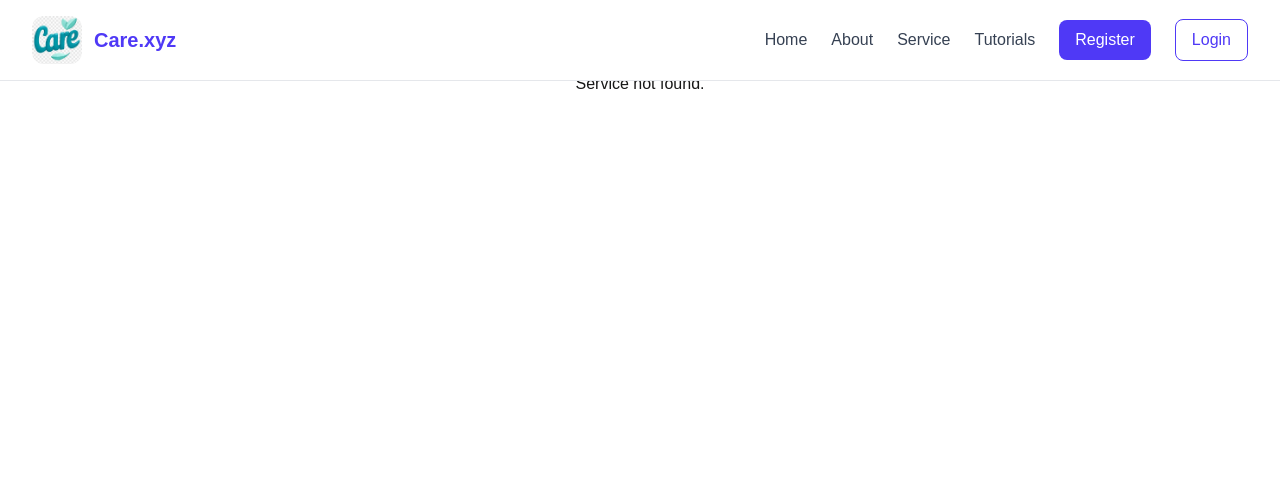
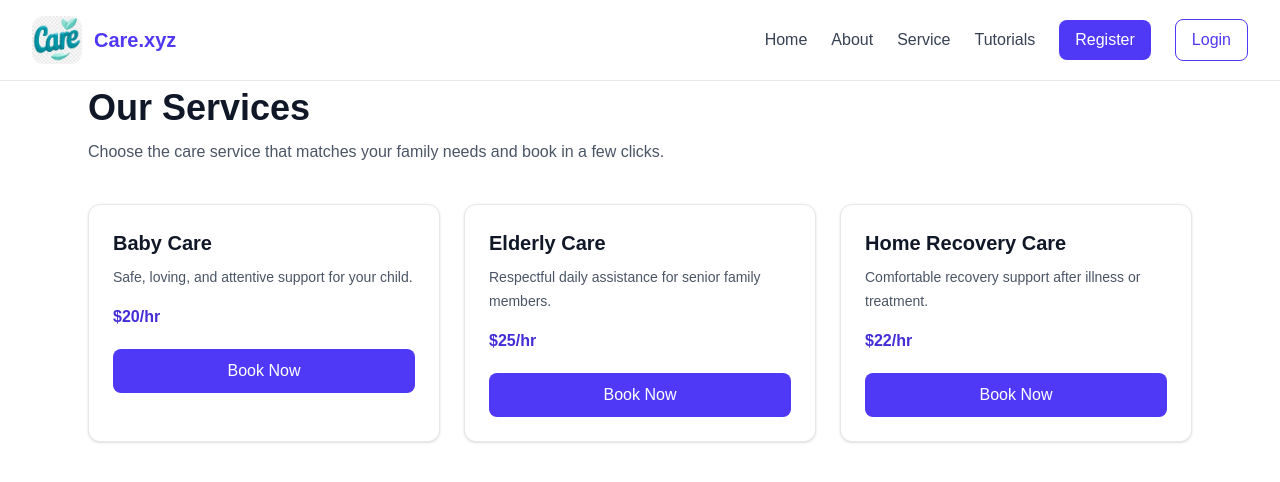
Before and after one commit to deluwarhoisn/my_care_xyz, a Next.js app: page /service in a window 1280 px wide. Before the commit this address had no page. Shown: the top 482 px of the page. Built offline with nearby package versions, Linux system fonts and the light colour scheme.

Commit message:
feat(About, Service, Tutorials): enhance page content and layout for better user experience

```diff
--- a/src/app/about/page.jsx
+++ b/src/app/about/page.jsx
@@ -1,11 +1,33 @@
-import React from 'react';
+import React from "react";
 
-const About = () => {
+const highlights = [
+    { title: "Verified Caregivers", text: "Background-checked professionals you can trust." },
+    { title: "Flexible Booking", text: "Book short-term or long-term care in minutes." },
+    { title: "Family First", text: "Compassionate support designed around your needs." },
+];
+
+export default function About() {
     return (
-        <div>
-            about page
-        </div>
+        <section className="max-w-6xl mx-auto px-4 sm:px-6 py-14">
+            <div className="max-w-3xl mb-10">
+                <h1 className="text-3xl sm:text-4xl font-bold text-gray-900 mb-4">About Care.xyz</h1>
+                <p className="text-gray-600 leading-7">
+                    Care.xyz is a trusted caregiving platform that connects families with experienced
+                    caregivers for baby care, elderly support, and home recovery assistance.
+                </p>
+            </div>
+
+            <div className="grid grid-cols-1 md:grid-cols-3 gap-6">
+                {highlights.map((item) => (
+                    <article
+                        key={item.title}
+                        className="rounded-xl border border-gray-200 bg-white p-6 shadow-sm hover:shadow-md transition"
+                    >
+                        <h2 className="text-lg font-semibold text-gray-900 mb-2">{item.title}</h2>
+                        <p className="text-gray-600 text-sm leading-6">{item.text}</p>
+                    </article>
+                ))}
+            </div>
+        </section>
     );
-};
-
-export default About;
+}
--- a/src/app/service/page.jsx
+++ b/src/app/service/page.jsx
@@ -1,49 +1,69 @@
-"use client"; // make this a Client Component
+"use client";
 
+import React from "react";
 import { useRouter } from "next/navigation";
-import React from "react";
 
-// Example service data
 const services = [
-  { id: "1", title: "Baby Care", description: "Trusted care for your little ones.", price: "$20/hr" },
-  { id: "2", title: "Elderly Care", description: "Compassionate care for seniors.", price: "$25/hr" },
-  { id: "3", title: "Sick People Service", description: "Support for home recovery.", price: "$22/hr" },
+  {
+    id: "baby-care",
+    title: "Baby Care",
+    description: "Safe, loving, and attentive support for your child.",
+    price: "$20/hr",
+  },
+  {
+    id: "elderly-care",
+    title: "Elderly Care",
+    description: "Respectful daily assistance for senior family members.",
+    price: "$25/hr",
+  },
+  {
+    id: "home-recovery",
+    title: "Home Recovery Care",
+    description: "Comfortable recovery support after illness or treatment.",
+    price: "$22/hr",
+  },
 ];
 
-const Service = ({ params }) => {
+export default function Service() {
   const router = useRouter();
-  const { service_id } = params; // App Router passes params as props
 
-  // Find selected service
-  const service = services.find((s) => s.id === service_id);
+  const handleBooking = (serviceId) => {
+    // Placeholder login state for now.
+    const isLoggedIn = false;
 
-  if (!service) return <p className="text-center mt-10">Service not found.</p>;
+    if (isLoggedIn) {
+      router.push(`/booking?service=${serviceId}`);
+      return;
+    }
 
-  // Dummy login check
-  const isLoggedIn = false; // replace with your auth logic
-
-  const handleBooking = () => {
-    if (isLoggedIn) {
-      router.push(`/booking/${service.id}`);
-    } else {
-      router.push("/login");
-    }
+    router.push("/login");
   };
 
   return (
-    <div className="max-w-4xl mx-auto px-6 py-12">
-      <h1 className="text-4xl font-bold mb-4">{service.title}</h1>
-      <p className="text-gray-700 mb-4">{service.description}</p>
-      <p className="text-lg font-semibold mb-8">Price: {service.price}</p>
+    <section className="max-w-6xl mx-auto px-4 sm:px-6 py-14">
+      <h1 className="text-3xl sm:text-4xl font-bold text-gray-900 mb-3">Our Services</h1>
+      <p className="text-gray-600 mb-10 max-w-2xl">
+        Choose the care service that matches your family needs and book in a few clicks.
+      </p>
 
-      <button
-        onClick={handleBooking}
-        className="bg-blue-600 text-white px-6 py-3 rounded-lg hover:bg-blue-700 transition"
-      >
-        Book Service
-      </button>
-    </div>
+      <div className="grid grid-cols-1 md:grid-cols-2 lg:grid-cols-3 gap-6">
+        {services.map((service) => (
+          <article
+            key={service.id}
+            className="rounded-xl border border-gray-200 bg-white p-6 shadow-sm hover:shadow-md transition"
+          >
+            <h2 className="text-xl font-semibold text-gray-900 mb-2">{service.title}</h2>
+            <p className="text-gray-600 text-sm leading-6 mb-4">{service.description}</p>
+            <p className="font-semibold text-indigo-700 mb-5">{service.price}</p>
+            <button
+              onClick={() => handleBooking(service.id)}
+              className="w-full rounded-lg bg-indigo-600 text-white py-2.5 hover:bg-indigo-700 transition"
+            >
+              Book Now
+            </button>
+          </article>
+        ))}
+      </div>
+    </section>
   );
-};
-
-export default Service;
+}
--- a/src/app/tutorials/page.jsx
+++ b/src/app/tutorials/page.jsx
@@ -1,11 +1,51 @@
-import React from 'react';
+import React from "react";
 
-const Tutorials = () => {
+const tutorials = [
+    {
+        title: "Baby Feeding Basics",
+        level: "Beginner",
+        duration: "12 min",
+        summary: "Learn safe feeding positions and hygiene tips for newborn care.",
+    },
+    {
+        title: "Elderly Mobility Support",
+        level: "Intermediate",
+        duration: "18 min",
+        summary: "How to assist seniors while reducing fall risks at home.",
+    },
+    {
+        title: "Home Recovery Checklist",
+        level: "Beginner",
+        duration: "10 min",
+        summary: "Daily routine and monitoring tips for faster, safer recovery.",
+    },
+];
+
+export default function Tutorials() {
     return (
-        <div>
-            tutirials
-        </div>
+        <section className="max-w-6xl mx-auto px-4 sm:px-6 py-14">
+            <h1 className="text-3xl sm:text-4xl font-bold text-gray-900 mb-3">Tutorials</h1>
+            <p className="text-gray-600 mb-10 max-w-2xl">
+                Simple caregiver training resources to improve confidence and care quality.
+            </p>
+
+            <div className="grid grid-cols-1 md:grid-cols-2 lg:grid-cols-3 gap-6">
+                {tutorials.map((item) => (
+                    <article
+                        key={item.title}
+                        className="rounded-xl border border-gray-200 bg-white p-6 shadow-sm hover:shadow-md transition"
+                    >
+                        <div className="flex justify-between items-center mb-3">
+                            <span className="text-xs font-medium text-indigo-700 bg-indigo-50 px-2.5 py-1 rounded-full">
+                                {item.level}
+                            </span>
+                            <span className="text-xs text-gray-500">{item.duration}</span>
+                        </div>
+                        <h2 className="text-lg font-semibold text-gray-900 mb-2">{item.title}</h2>
+                        <p className="text-gray-600 text-sm leading-6">{item.summary}</p>
+                    </article>
+                ))}
+            </div>
+        </section>
     );
-};
-
-export default Tutorials;
+}
```
Also changed, not shown: src/components/Header.jsx (line endings or trailing spaces).
